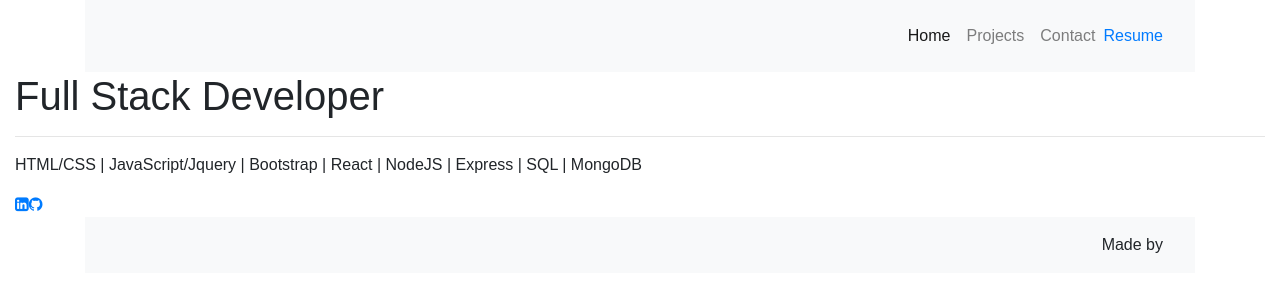
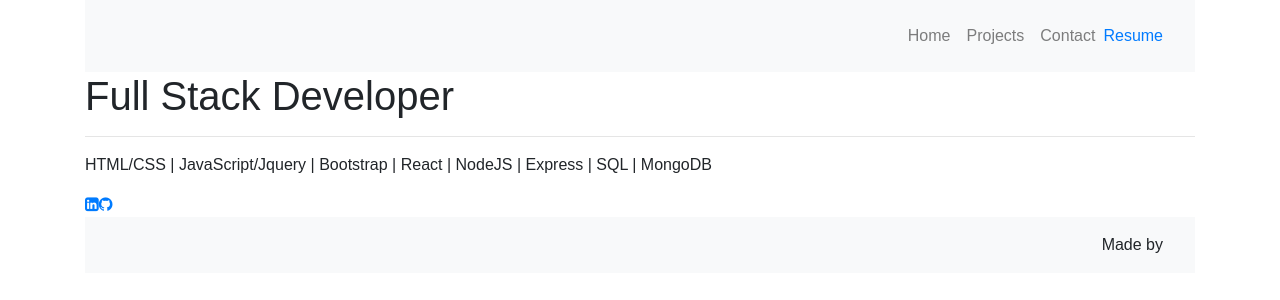
Before and after one commit to tanMan5/Tanner-Nielsen-Portfolio, a React (Create React App) app in the folder client/: page / in a window 1280 px wide. Shown: the top 300 px of the page. Built offline with nearby package versions, Linux system fonts and the light colour scheme.

Commit message:
fixed home page button and styling

```diff
--- a/client/src/components/Containers/Home/index.js
+++ b/client/src/components/Containers/Home/index.js
@@ -2,7 +2,8 @@ import React from 'react';
 import Container from 'react-bootstrap/Container';
 function HomeContainer() {
     return (
-        <Container fluid>
+        <Container>
+
             <div className="banner-text">
                 <h1>Full Stack Developer</h1>
                 <hr />
--- a/client/src/components/Navbar/index.js
+++ b/client/src/components/Navbar/index.js
@@ -11,7 +11,7 @@ class NavTabs extends Component {
                 <Navbar sticky="top" expand="lg" variant="light" bg="light">
                     <Nav className="container navbar justify-content-end flex-column flex-sm-row" activeKey="/home">
                         <Nav.Item>
-                            <Nav.Link href="/home">Home</Nav.Link>
+                            <Nav.Link href="/">Home</Nav.Link>
                         </Nav.Item>
                         <Nav.Item>
                             <Nav.Link href="/Projects">Projects</Nav.Link>
```
